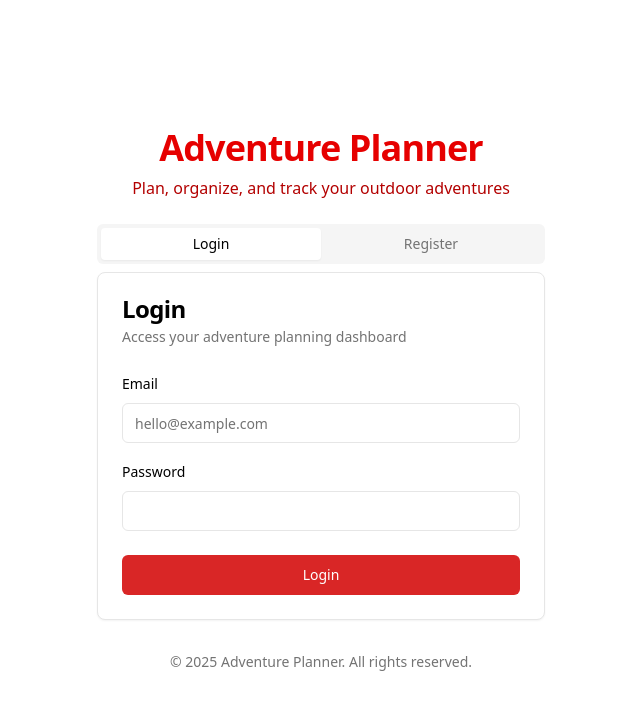
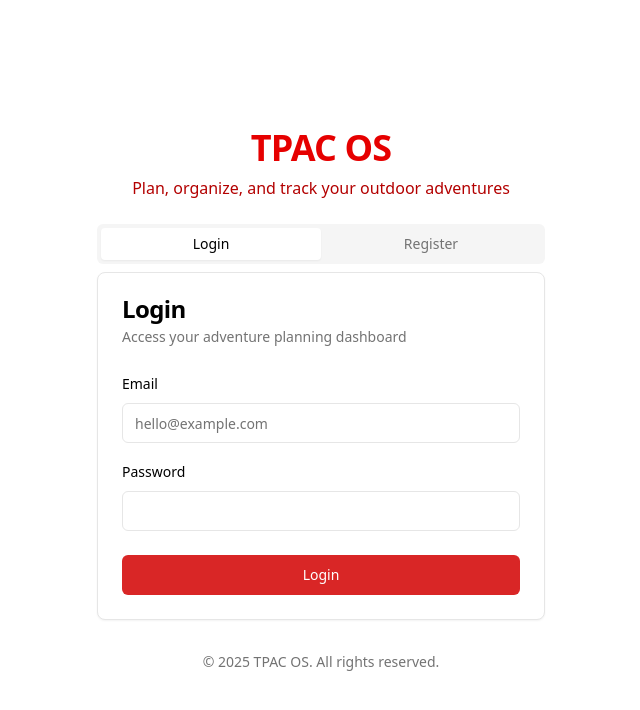
Before and after one commit to servertest159/tpac-os, a React (Vite) app: page /auth in a window 1280 px wide. Shown: the top 710 px of the page, without its empty margins (319-959 px from the left). Built offline with nearby package versions, Linux system fonts and the light colour scheme.

Commit message:
Rename application title
Rename "Adventure Planner" to "TPAC OS" in the application header and title.

```diff
--- a/index.html
+++ b/index.html
@@ -1,14 +1,15 @@
+
 <!DOCTYPE html>
 <html lang="en">
   <head>
     <meta charset="UTF-8" />
     <meta name="viewport" content="width=device-width, initial-scale=1.0" />
-    <title>trail-blaze-planner</title>
-    <meta name="description" content="Lovable Generated Project" />
+    <title>TPAC OS</title>
+    <meta name="description" content="TPAC OS - Outdoor Planning System" />
     <meta name="author" content="Lovable" />
 
-    <meta property="og:title" content="trail-blaze-planner" />
-    <meta property="og:description" content="Lovable Generated Project" />
+    <meta property="og:title" content="TPAC OS" />
+    <meta property="og:description" content="TPAC OS - Outdoor Planning System" />
     <meta property="og:type" content="website" />
     <meta property="og:image" content="https://lovable.dev/opengraph-image-p98pqg.png" />
 
--- a/src/components/dashboard/DashboardOverview.tsx
+++ b/src/components/dashboard/DashboardOverview.tsx
@@ -65,7 +65,7 @@ const DashboardOverview = () => {
   return (
     <div className="space-y-8">
       <div>
-        <h1 className="mb-2">Welcome to Adventure Planner</h1>
+        <h1 className="mb-2">Welcome to TPAC OS</h1>
         <p className="text-muted-foreground">
           Manage your outdoor adventures from one place
         </p>
--- a/src/components/layout/Header.tsx
+++ b/src/components/layout/Header.tsx
@@ -40,7 +40,7 @@ const Header = () => {
       <div className="container mx-auto px-4 flex items-center justify-between h-16">
         <div className="flex items-center space-x-2">
           <Link to="/dashboard" className="flex items-center">
-            <span className="font-bold text-2xl text-forest-dark">AdventurePlanner</span>
+            <span className="font-bold text-2xl text-forest-dark">TPAC OS</span>
           </Link>
         </div>
 
--- a/src/components/layout/MainLayout.tsx
+++ b/src/components/layout/MainLayout.tsx
@@ -26,7 +26,7 @@ const MainLayout: React.FC<MainLayoutProps> = ({ children }) => {
       </main>
       <footer className="bg-forest text-white py-4">
         <div className="container mx-auto px-4 text-center text-sm">
-          <p>© {new Date().getFullYear()} Adventure Planner. All rights reserved.</p>
+          <p>© {new Date().getFullYear()} TPAC OS. All rights reserved.</p>
         </div>
       </footer>
     </div>
--- a/src/pages/Auth.tsx
+++ b/src/pages/Auth.tsx
@@ -6,7 +6,7 @@ const Auth = () => {
   return (
     <div className="min-h-screen bg-tan-light flex flex-col items-center justify-center p-4">
       <div className="text-center mb-6">
-        <h1 className="text-4xl font-bold text-forest">Adventure Planner</h1>
+        <h1 className="text-4xl font-bold text-forest">TPAC OS</h1>
         <p className="text-forest-dark mt-2">Plan, organize, and track your outdoor adventures</p>
       </div>
 
@@ -15,7 +15,7 @@ const Auth = () => {
       </div>
 
       <div className="mt-8 text-center text-sm text-muted-foreground">
-        <p>© {new Date().getFullYear()} Adventure Planner. All rights reserved.</p>
+        <p>© {new Date().getFullYear()} TPAC OS. All rights reserved.</p>
       </div>
     </div>
   );
```
